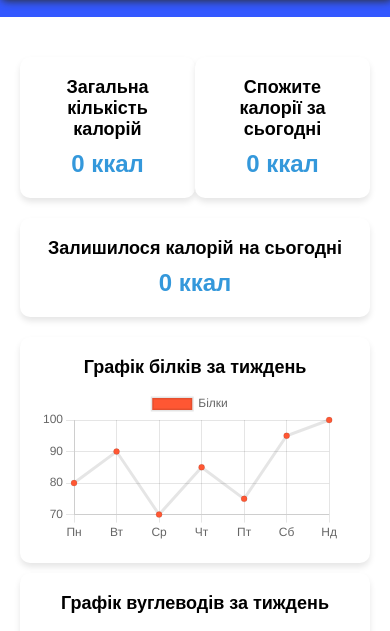
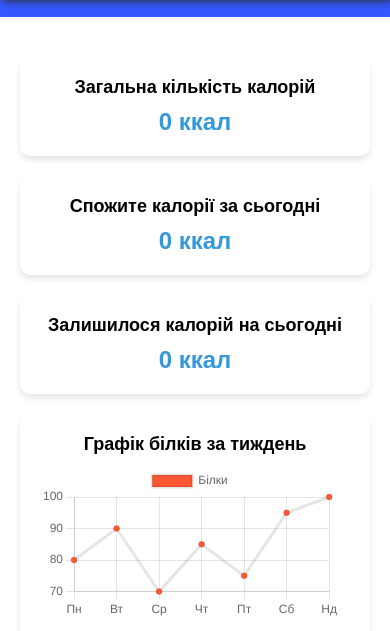
Before and after one commit to maxx964/food_diary, a plain HTML site: page statistics.html in a window 390 px wide. Shown: the part 213-844 px from the top of the page. Drawn offline with nearby package versions, Linux system fonts and the light colour scheme; a web font is replaced by a local one.

Commit message:
added new style in .statistic-card

```diff
--- a/css/statistics.css
+++ b/css/statistics.css
@@ -105,12 +105,14 @@ main {
 }
 
 .statistic-card {
+
     background-color: #fff;
     padding: 20px;
     border-radius: 10px;
     box-shadow: 0 4px 6px rgba(0, 0, 0, 0.1);
     text-align: center;
     margin: 10px;
+;
     flex: 1;
     min-width: 250px;
 }
@@ -126,18 +128,8 @@ main {
     color: #3498db;
 }
 
-/* Адаптація для мобільних пристроїв */
-@media (max-width: 768px) {
-    /* Зменшимо розмір секції statistics для діапазону 386px до 426px */
-    @media (min-width: 386px) and (max-width: 426px) {
-        .statistic-card {
-            font-size: 16px;
-            /* Зменшимо розмір шрифту */
-            margin-top: 10px;
-            /* Зменшимо відступ зверху */
-        }
-    }
-}
+
+
 
 /* Адаптація для мобільних пристроїв */
 @media (max-width: 768px) {
@@ -151,7 +143,7 @@ main {
     }
 
     .statistic-card {
-        min-width: auto;
+
         margin: 10px 0;
     }
 }
```
